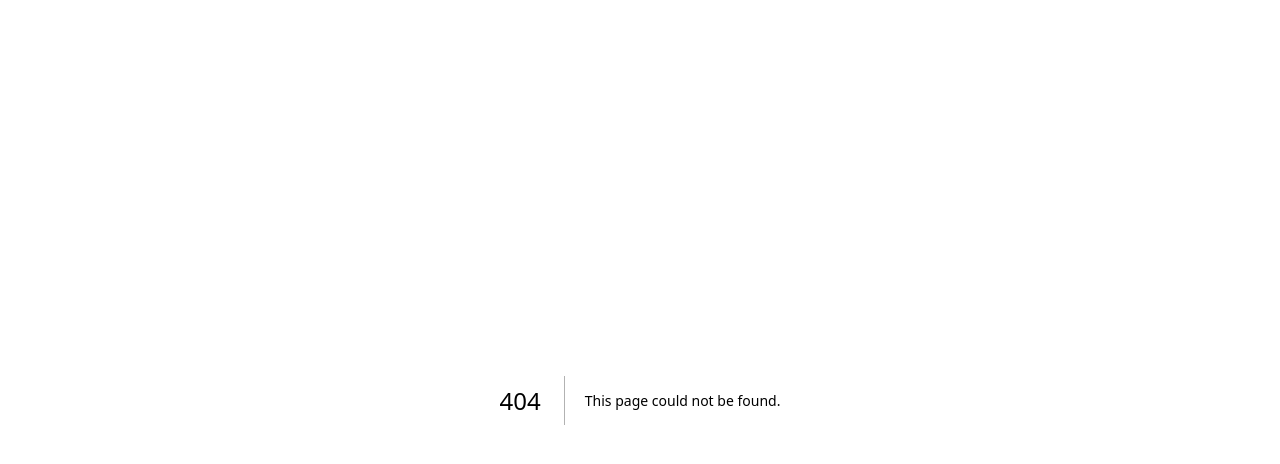
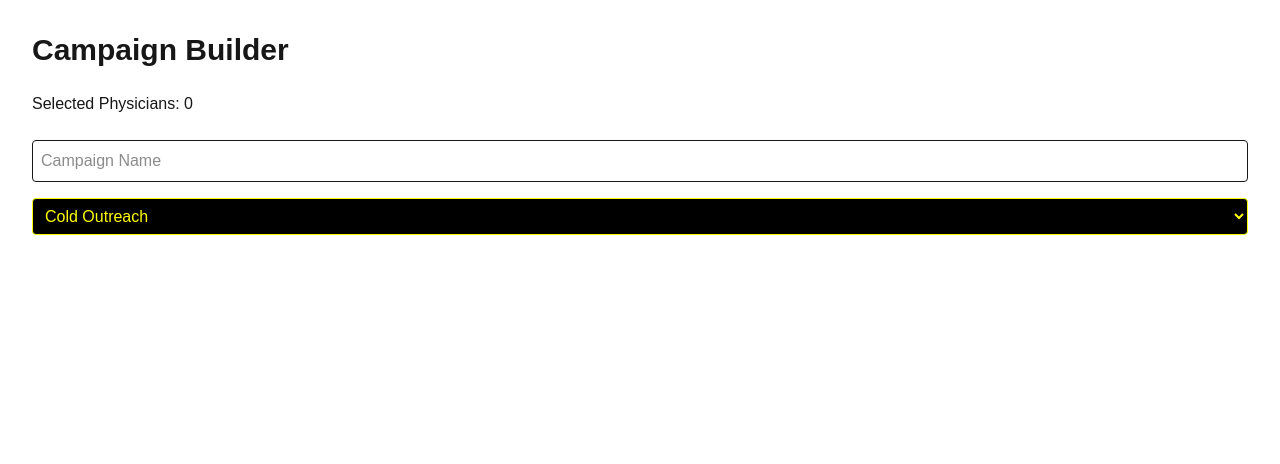
Before and after one commit to Saniya-712006/Docnexus_assignment, a Next.js app in the folder frontend/: page /campaign-builder in a window 1280 px wide. Before the commit this address had no page. Shown: the top 464 px of the page. Built offline with nearby package versions, Linux system fonts and the light colour scheme.

Commit message:
added campaign builder files

```diff
--- /dev/null
+++ b/frontend/app/campaign-builder/page.tsx
@@ -0,0 +1,89 @@
+"use client";
+
+import { useEffect, useState } from "react";
+
+export default function CampaignBuilder() {
+
+  const [selectedPhysicians, setSelectedPhysicians] = useState<string[]>([]);
+  const [campaignName, setCampaignName] = useState("");
+
+  const [campaignType, setCampaignType] = useState("cold_outbound");
+
+  useEffect(() => {
+
+    const stored =
+      localStorage.getItem(
+        "selectedPhysicians"
+      );
+
+    if (stored) {
+
+      setSelectedPhysicians(
+        JSON.parse(stored)
+      );
+
+    }
+
+  }, []);
+
+  return (
+
+    <main className="p-8">
+
+      <h1 className="text-3xl font-bold mb-6">
+        Campaign Builder
+      </h1>
+
+      <p>
+        Selected Physicians:
+        {" "}
+        {selectedPhysicians.length}
+      </p>
+      <div className="mt-6">
+
+        <input
+            type="text"
+            placeholder="Campaign Name"
+            value={campaignName}
+            onChange={(e) =>
+            setCampaignName(e.target.value)
+            }
+            className="
+            border
+            p-2
+            rounded
+            w-full
+            mb-4
+            "
+        />
+
+        <select
+            value={campaignType}
+            onChange={(e) =>
+            setCampaignType(e.target.value)
+            }
+            className=" border p-2 rounded w-full"
+            style={{ color: "yellow", backgroundColor: "black" }}
+        >
+
+            <option value="cold_outbound">
+            Cold Outreach
+            </option>
+
+            <option value="reengagement">
+            Re-engagement
+            </option>
+
+            <option value="conference_followup">
+            Conference Follow-up
+            </option>
+
+        </select>
+
+        </div>
+
+    </main>
+
+  );
+
+}
--- a/frontend/app/page.tsx
+++ b/frontend/app/page.tsx
@@ -2,9 +2,12 @@
 "use client";
 
 import { useEffect, useState } from "react";
+import { useRouter } from "next/navigation";
 import { Physician } from "@/types/physician";
 import { getPhysicians } from "@/services/physicianService";
 import PhysicianCard from "@/components/PhysicianCard";
+
+
 
 export default function Home() {
   const [physicians, setPhysicians] = useState<Physician[]>([]);
@@ -14,6 +17,7 @@ export default function Home() {
   const [stateFilter, setStateFilter] = useState("");
   const [affiliation, setAffiliation] = useState("");
   const [registrationYear, setRegistrationYear] = useState("");
+  const router = useRouter();
   const availableYears = [
   ...new Set(
     physicians.map(
@@ -21,6 +25,18 @@ export default function Home() {
     )
   ),
 ].sort();
+
+const handleAddToCampaign = () => {
+
+  localStorage.setItem(
+    "selectedPhysicians",
+    JSON.stringify(selectedPhysicians)
+  );
+
+  router.push("/campaign-builder");
+
+};
+
   useEffect(() => {
 
   const fetchData = async () => {
@@ -108,10 +124,24 @@ export default function Home() {
 
 </div>
       <div className="mb-4 font-medium">
-          {physicians.length} Physicians |
+          {physicians.length} Physicians Available|
           {" "}
-          {selectedPhysicians.length} Selected
+          {selectedPhysicians.length} Selected for Campaign
       </div>
+      <button
+        onClick={handleAddToCampaign}
+        disabled={selectedPhysicians.length === 0}
+        className="
+          bg-blue-600
+          text-white
+          px-4
+          py-2
+          rounded
+          disabled:opacity-50
+        "
+      >
+        Save & Add To Campaign
+      </button>
 
       <div className="grid grid-cols-1 md:grid-cols-2 lg:grid-cols-3 gap-4 mt-6">
 
```
